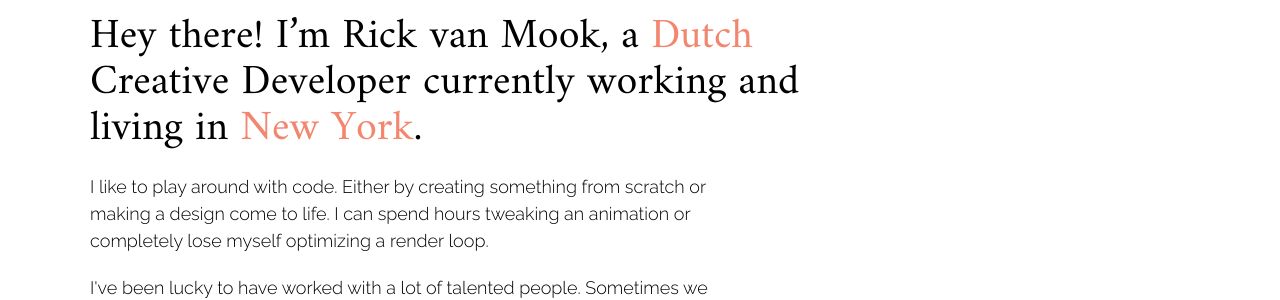
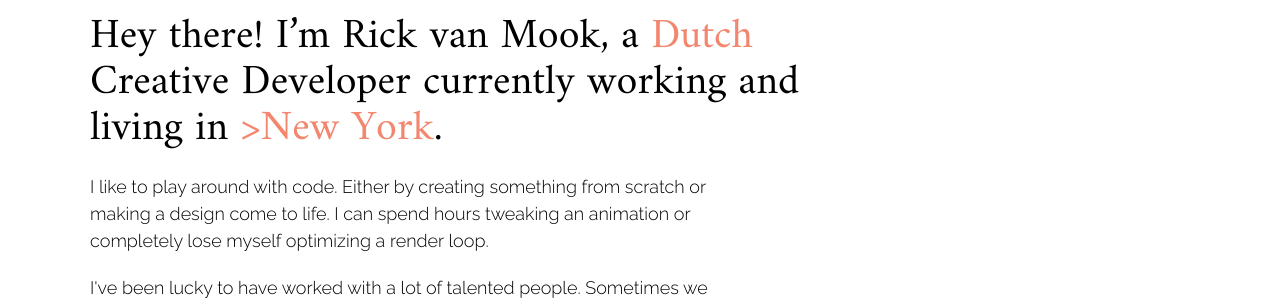
Before and after one commit to rickvanmook/rickvanmook.github.io, a Jekyll site: the page built from about.html, in a window 1280 px wide and 900 px high. Shown: the part 214-514 px from the top of the window. Built offline with Jekyll 4.4.1, drawn with Linux system fonts in a browser that asks for light colours; nearby versions of some CDN libraries; some web fonts are replaced.

```diff
--- a/about.html
+++ b/about.html
@@ -9,8 +9,8 @@ class: about
 	<div class="about__section about__section--divider">
 		<h1>
 			Hey there! I’m Rick van&nbsp;Mook,
-			a <a href="https://www.google.com/maps/place/Raamsdonksveer,+Netherlands" target="_blank">Dutch</a> Creative&nbsp;Developer currently
-			working and living in&nbsp;<a href="http://firstborn.com" target="_blank">New&nbsp;York</a>.
+			a <a href="https://www.google.com/maps/place/Raamsdonksveer,+Netherlands/@51.6954379,4.8401747,7z/" target="_blank">Dutch</a> Creative&nbsp;Developer currently
+			working and living in&nbsp;<a class="link-inout" href="http://firstborn.com" target="_blank">>New&nbsp;York</a>.
 		</h1>
 		<p>
 			I like to play around with code. Either by creating something from scratch or making a design come to life. I can spend hours tweaking an animation or completely lose myself optimizing a render loop.
```
